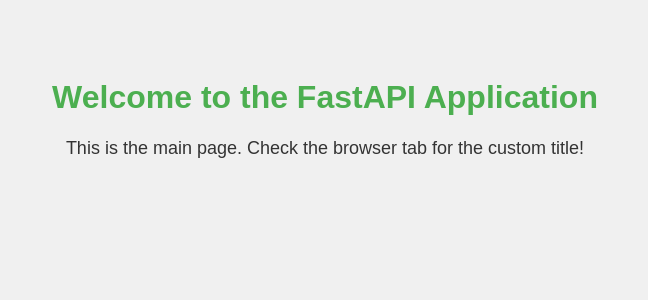
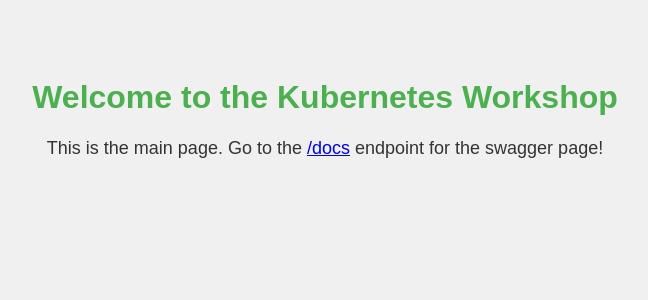
Before and after one commit to Ordina-Group/pythoneers-kubernetes-workshop, a FastAPI app: page / in a window 1280 px wide. Shown: the top 300 px of the page, without its empty margins (315-963 px from the left). Run offline with FastAPI, Linux system fonts and the light colour scheme.

Commit message:
- Added reference to /docs page in html template

```diff
--- a/app/templates/index.html
+++ b/app/templates/index.html
@@ -6,7 +6,7 @@
         <link rel="stylesheet" href="/static/style.css">
     </head>
     <body>
-        <h1>Welcome to the FastAPI Application</h1>
-        <p>This is the main page. Check the browser tab for the custom title!</p>
+        <h1>Welcome to the Kubernetes Workshop</h1>
+        <p>This is the main page. Go to the <a href="http://localhost:8000/docs">/docs</a> endpoint for the swagger page!</p>
     </body>
 </html>
```
